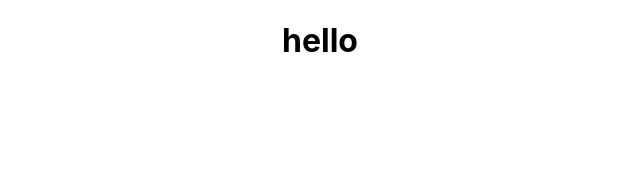
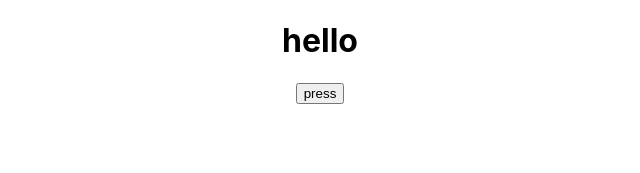
Before and after one commit to officialharikrishnan/Mystore-shopping-site-frontend, a React (Create React App) app: page / in a window 1280 px wide. Shown: the top 173 px of the page, without its empty margins (320-960 px from the left). Built offline with nearby package versions, Linux system fonts and the light colour scheme.

Commit message:
axios installed, backend linked

```diff
--- a/package.json
+++ b/package.json
@@ -6,6 +6,7 @@
     "@testing-library/jest-dom": "^5.16.2",
     "@testing-library/react": "^12.1.4",
     "@testing-library/user-event": "^13.5.0",
+    "axios": "^0.26.1",
     "react": "^17.0.2",
     "react-dom": "^17.0.2",
     "react-scripts": "5.0.0",
@@ -17,6 +18,7 @@
     "test": "react-scripts test",
     "eject": "react-scripts eject"
   },
+  "proxy": "http://localhost:4000",
   "eslintConfig": {
     "extends": [
       "react-app",
--- a/src/App.js
+++ b/src/App.js
@@ -1,10 +1,22 @@
-
+import React, {useState} from 'react'
+import axios from 'axios'
 import './App.css';
 
 function App() {
+  const [state,setState]=useState()
+  function click(){
+     axios.get("/new").then((response)=>{
+      console.log(response)
+      setState(response.data)
+     })
+
+  }
   return (
-    <div className="App">
+    <div  className="App">
       <h1>hello</h1>
+      <button onClick={click}>press</button>
+      <h1>{state}</h1>
+
     </div>
   );
 }
```
Also changed, not shown: 1 other file (tests, documents, lock files or other folders).
